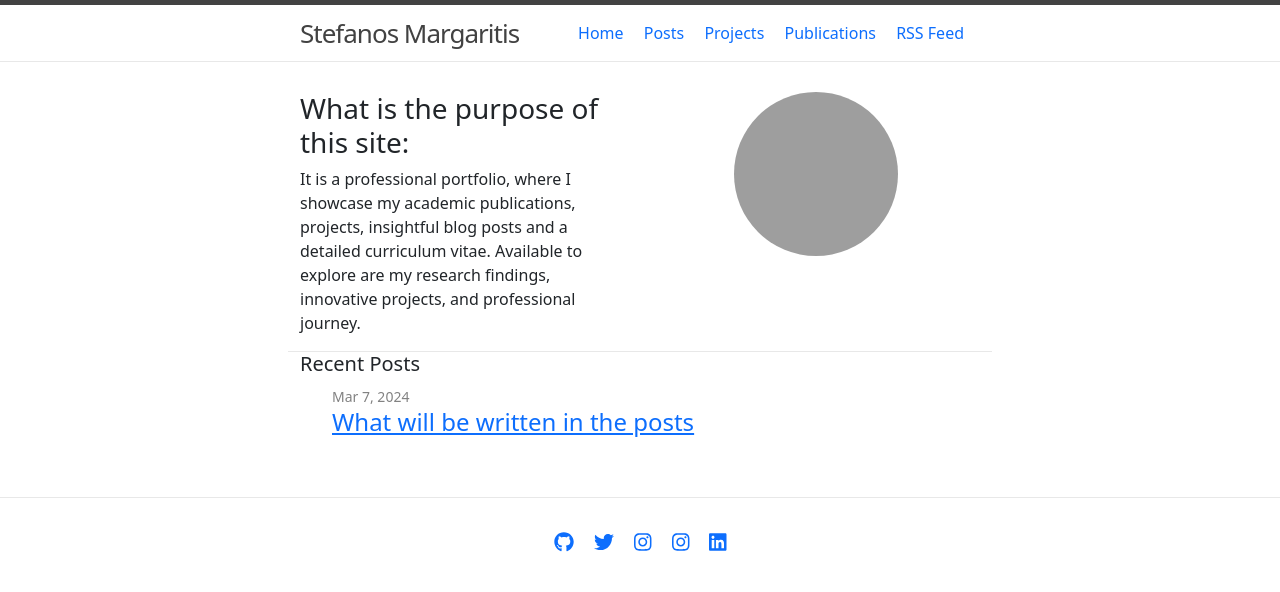
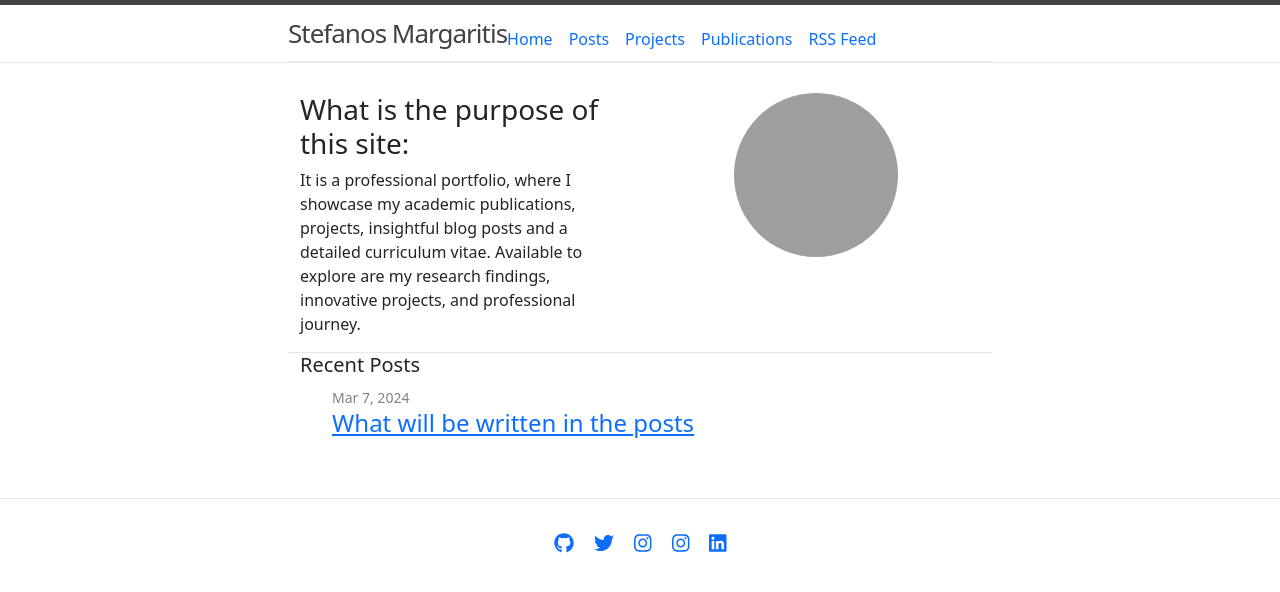
Before and after one commit to Stefenmarg/stefenmarg.github.io, a Jekyll site: the page built from index.md, in a window 1280 px wide. Shown: the top 592 px of the page. Built offline with Jekyll 4.4.1, drawn with Linux system fonts in a browser that asks for light colours; grey boxes are pictures that could not be loaded.

Commit message:
Fixing issue for devices with small screens

```diff
--- a/_includes/header.html
+++ b/_includes/header.html
@@ -1,15 +1,17 @@
 <header class="site-header">
+	<div class="wrapper">
+  		<div class="row bottom">
+        	<div class="column navigation site_title_s">
+        		<a class="site-title" href="{{ site.baseurl }}/">{{ site.title }}</a>
+        	</div>
 
-  <div class="wrapper">
-
-    <a class="site-title" href="{{ site.baseurl }}/">{{ site.title }}</a>
-
-    <nav class="site-nav">
-      {% for item in site.data.menus.List %}
-        <a class="me-3 py-2 text-decoration-none" href="{{ site.github.url }}{{ item.url }}">{{ item.name }}</a>
-      {% endfor %}
-    </nav>
-
+        	<div class="column navigation">
+        	    <nav class="nav_buttons">
+      				{% for item in site.data.menus.List %}
+        				<a class="me-3 py-2 text-decoration-none" href="{{ site.github.url }}{{ item.url }}">{{ item.name }}</a>
+      				{% endfor %}
+    			</nav>
+        	</div>
+    	</div>
   </div>
-
 </header>
--- a/assets/css/main.scss
+++ b/assets/css/main.scss
@@ -45,7 +45,16 @@
 }
 
 .bottom {
-    border-bottom: 1px solid #e8e8e8;
+  border-bottom: 1px solid #e8e8e8;
+}
+
+.navigation {
+  display: contents;
+}
+
+.nav_buttons {
+  display: flex;
+  margin-top: 2%
 }
 
 .profilePicture {
```
